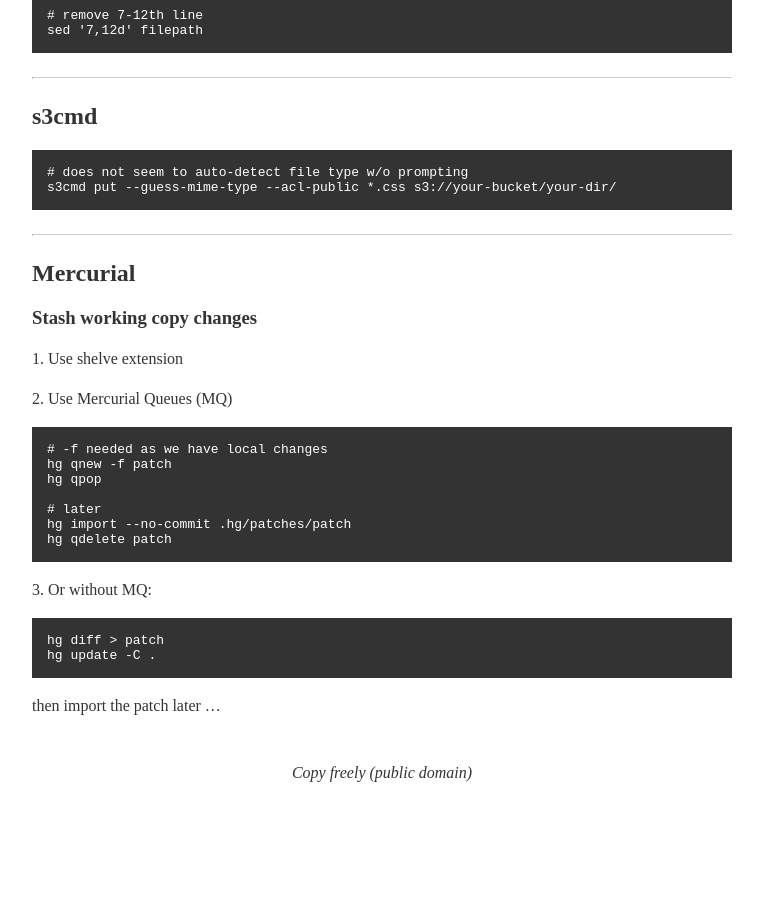
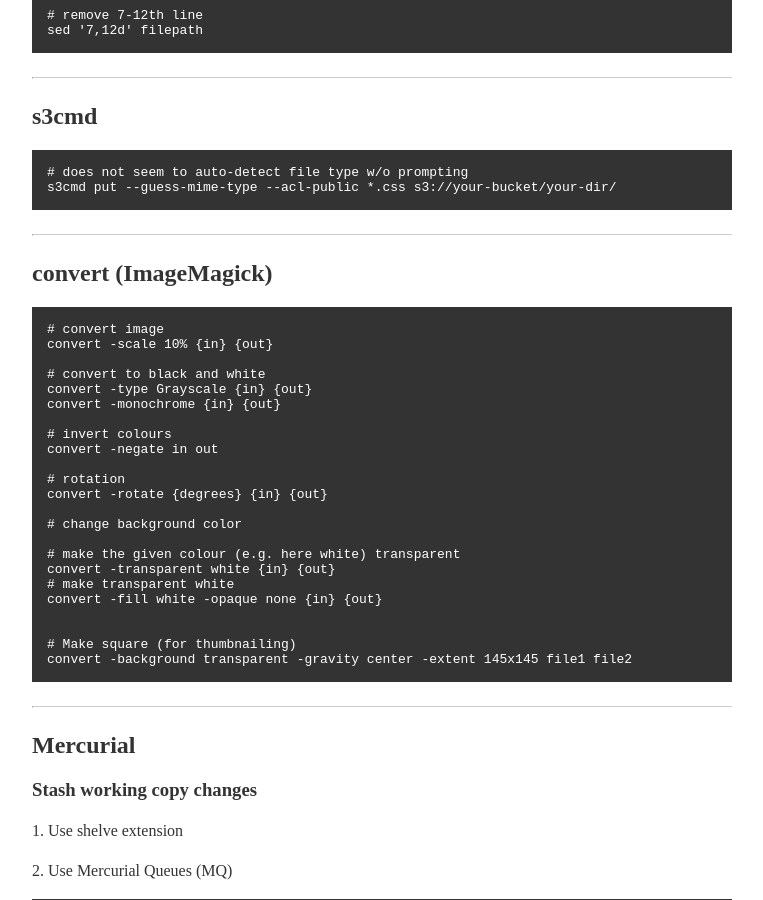
Before and after one commit to rufuspollock/command-line-zen, a Jekyll site: the page built from index.markdown, in a window 1280 px wide and 900 px high, scrolled down 1421 px. Shown: the whole window, without its empty margins (258-1021 px from the left). Built offline with Jekyll 4.4.1, drawn with Linux system fonts in a browser that asks for light colours; before the commit the page ends 2211 px from its top, so only the background shows below that.

Commit message:
[convert][s]: convert tips from http://rufuspollock.org/2009/01/12/imagemagick-convert-notes/.

```diff
--- a/index.markdown
+++ b/index.markdown
@@ -79,6 +79,34 @@ Extract every 4th line starting at line 0:
 
 ----
 
+## convert (ImageMagick)
+
+    # convert image
+    convert -scale 10% {in} {out}
+
+    # convert to black and white
+    convert -type Grayscale {in} {out}
+    convert -monochrome {in} {out}
+
+    # invert colours
+    convert -negate in out
+
+    # rotation
+    convert -rotate {degrees} {in} {out}
+
+    # change background color
+
+    # make the given colour (e.g. here white) transparent
+    convert -transparent white {in} {out}
+    # make transparent white
+    convert -fill white -opaque none {in} {out}
+
+
+    # Make square (for thumbnailing)
+    convert -background transparent -gravity center -extent 145x145 file1 file2
+
+----
+
 ## Mercurial
 
 ### Stash working copy changes
```
